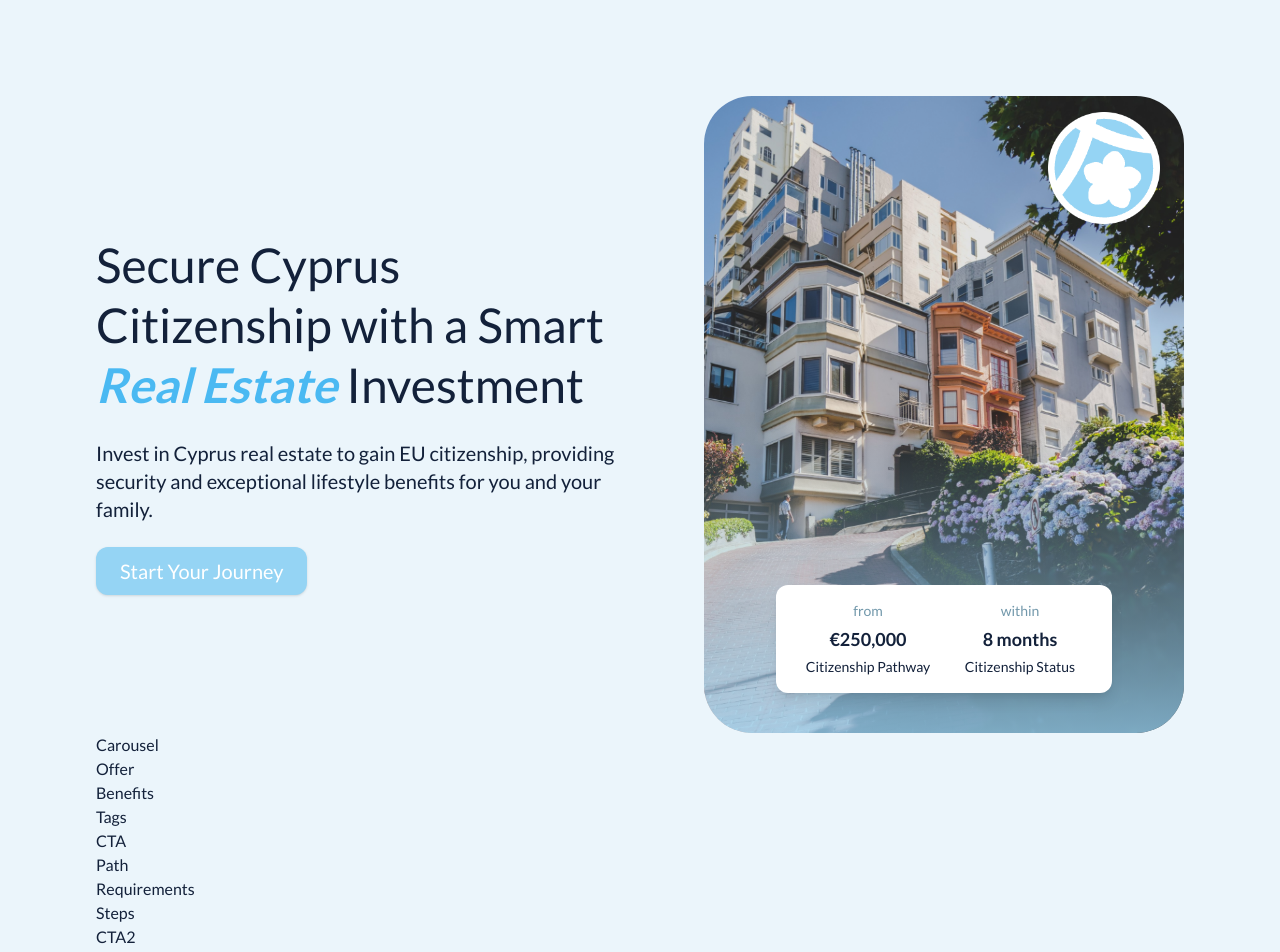
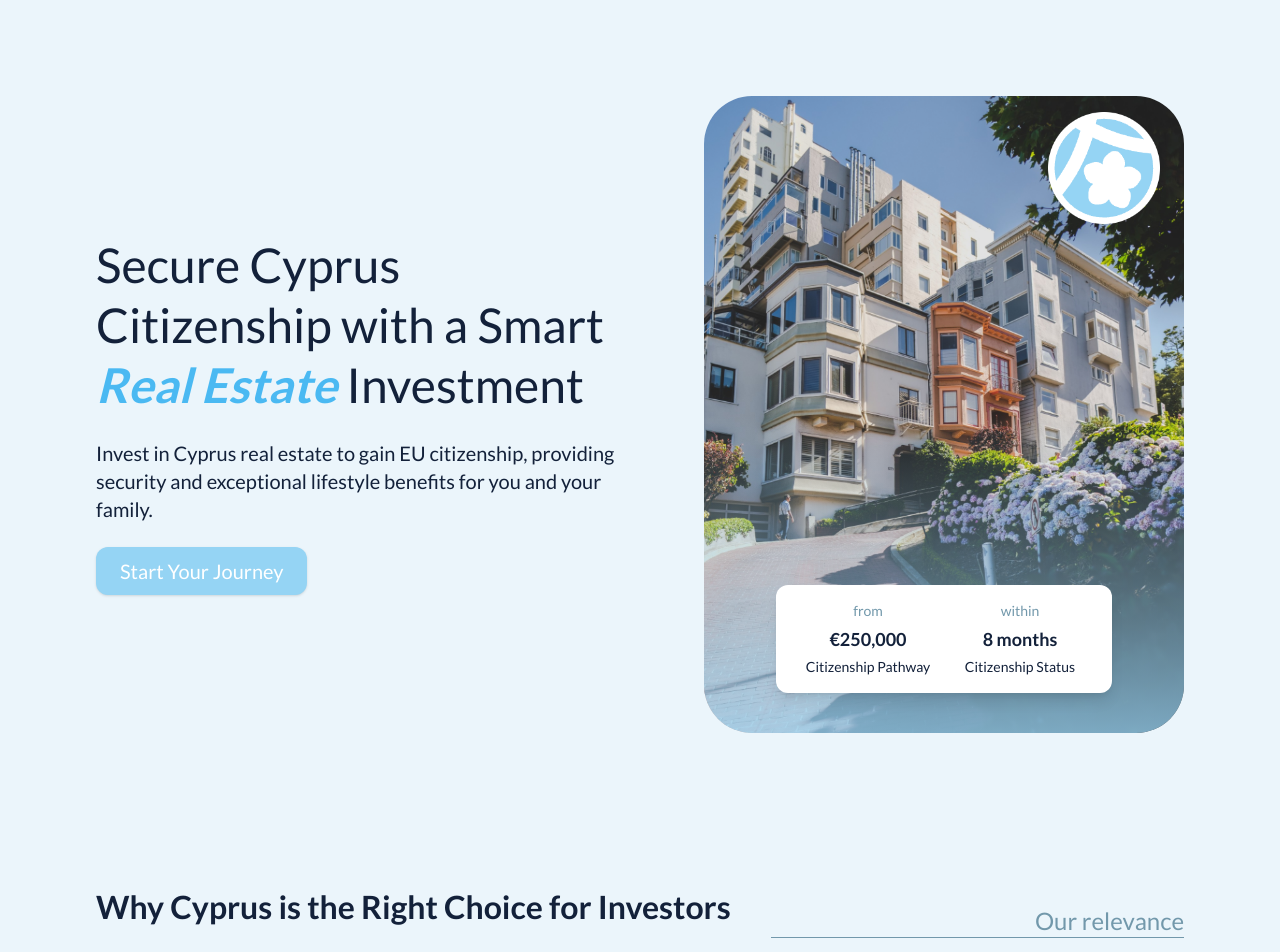
Before and after one commit to yeldynov/cyprus-real-estate, a React (Vite) app: page / in a window 1280 px wide. Shown: the top 952 px of the page. Built offline with nearby package versions, Linux system fonts and the light colour scheme.

Commit message:
+ heading

```diff
--- a/src/App.tsx
+++ b/src/App.tsx
@@ -12,8 +12,8 @@ import Tags from './components/Tags'
 
 function App() {
   return (
-    <div className='font-lato bg-[#EBF5FB] text-mainText min-h-screen'>
-      <main className='p-5 mx-auto lg:p-24 max-w-7xl'>
+    <div className='min-h-screen bg-[#EBF5FB] font-lato text-mainText'>
+      <main className='p-5 mx-auto lg:p-24 max-w-7xl space-y-[60px] lg:space-y-[160px]'>
         <Hero />
         <Carousel />
         <Offer />
--- a/src/components/Carousel.tsx
+++ b/src/components/Carousel.tsx
@@ -1,5 +1,14 @@
+import Heading from './Heading'
+
 const Carousel = () => {
-  return <div>Carousel</div>
+  return (
+    <div>
+      <Heading
+        left='Why Cyprus is the Right Choice for Investors'
+        right='Our relevance'
+      />
+    </div>
+  )
 }
 
 export default Carousel
--- /dev/null
+++ b/src/components/Heading.tsx
@@ -0,0 +1,19 @@
+type HeadingProps = {
+  left: string
+  right: string
+}
+
+const Heading = ({ left, right }: HeadingProps) => {
+  return (
+    <div className='flex flex-col justify-between w-full lg:gap-10 lg:flex-row'>
+      <h2 className='lg:text-[32px] text-center lg:text-left text-xl font-bold'>
+        {left}
+      </h2>
+      <p className='flex-1 hidden mt-3 text-2xl text-right border-b lg:block text-secondaryBlue border-secondaryBlue '>
+        {right}
+      </p>
+    </div>
+  )
+}
+
+export default Heading
```
